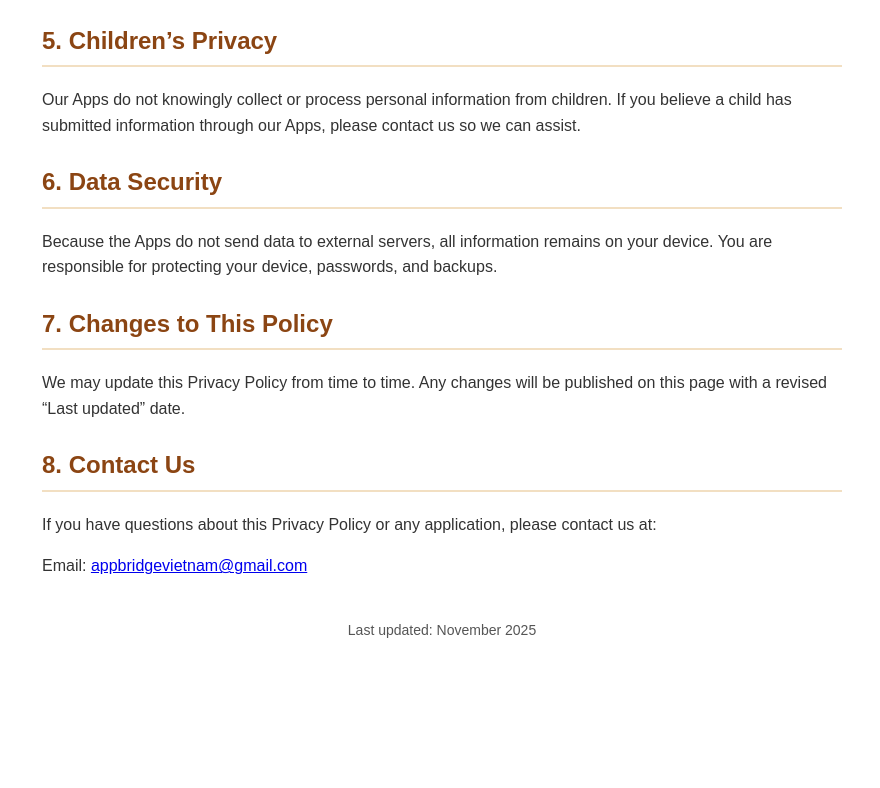
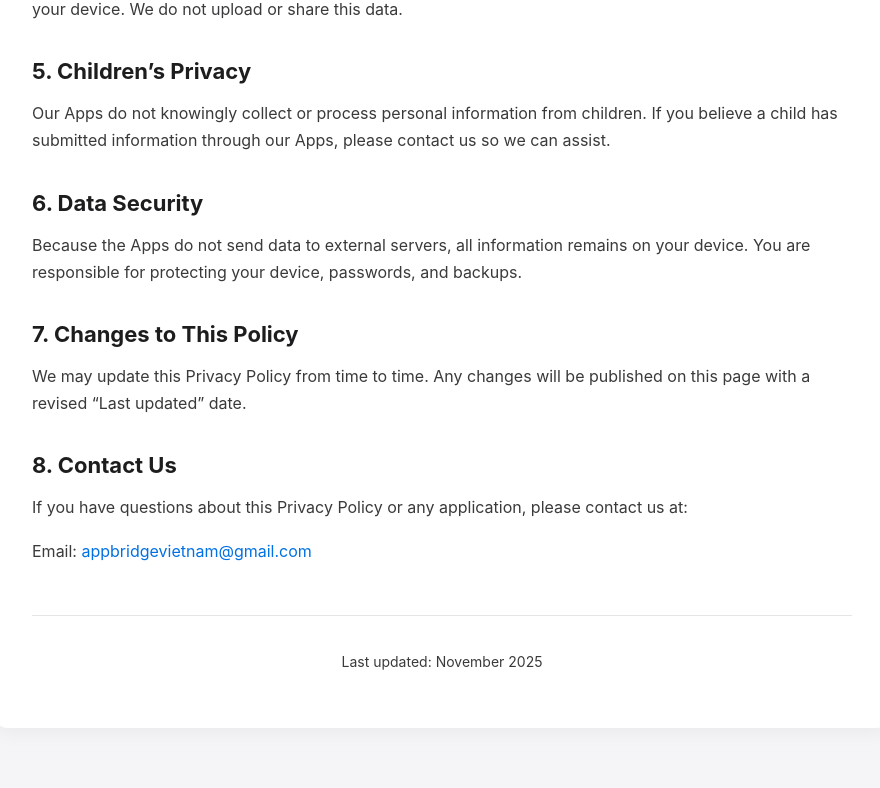
Before and after one commit to appbridgevietnam/appbridgevietnam.github.io, a plain HTML site: page policy/admob-pocily.html in a window 1280 px wide. Shown: the part 1485-2273 px from the top of the page, without its empty margins (198-1078 px from the left). Before the commit the page ends 2160 px from the top, so only its background shows below. Drawn offline with Linux system fonts and the light colour scheme.

Commit message:
Update code

```diff
--- a/admob-pocily.html
+++ b/policy/admob-pocily.html
@@ -4,40 +4,89 @@
   <meta charset="UTF-8">
   <meta name="viewport" content="width=device-width, initial-scale=1.0">
   <title>Privacy Policy – App Bridge Vietnam</title>
+
   <style>
-    body {
-      font-family: Arial, sans-serif;
-      max-width: 800px;
-      margin: 0 auto;
-      padding: 20px;
-      background-color: #FFFFFF;
-      color: #333;
-      line-height: 1.6;
+
+    body{
+      margin:0;
+      background:#f5f5f7;
+      font-family:-apple-system,BlinkMacSystemFont,"Segoe UI",Roboto,Helvetica,Arial,sans-serif;
+      color:#1d1d1f;
     }
-    h1, h2 {
-      color: #8B4513;
+
+    .container{
+      max-width:820px;
+      margin:60px auto;
+      padding:40px;
+      background:#fff;
+      border-radius:16px;
+      box-shadow:0 4px 20px rgba(0,0,0,0.05);
     }
-    h1 {
-      text-align: center;
-      margin-bottom: 30px;
+
+    h1{
+      font-size:36px;
+      font-weight:700;
+      text-align:center;
+      margin-bottom:30px;
     }
-    h2 {
-      margin-top: 25px;
-      border-bottom: 2px solid #F2DFC2;
-      padding-bottom: 5px;
+
+    h2{
+      font-size:22px;
+      margin-top:35px;
+      margin-bottom:10px;
     }
-    ul {
-      margin: 10px 0 10px 20px;
+
+    p{
+      color:#3a3a3c;
+      line-height:1.7;
     }
-    footer {
-      margin-top: 40px;
-      text-align: center;
-      font-size: 14px;
-      color: #555;
+
+    ul{
+      margin:10px 0 10px 20px;
+      color:#3a3a3c;
     }
+
+    li{
+      margin:6px 0;
+    }
+
+    a{
+      color:#0071e3;
+      text-decoration:none;
+    }
+
+    a:hover{
+      text-decoration:underline;
+    }
+
+    footer{
+      margin-top:50px;
+      padding-top:20px;
+      border-top:1px solid #e5e5e7;
+      text-align:center;
+      font-size:14px;
+      color:#6e6e73;
+    }
+
+    @media (max-width:768px){
+
+    .container{
+      margin:20px;
+      padding:30px;
+    }
+
+    h1{
+      font-size:28px;
+    }
+
+    }
+
   </style>
+
 </head>
 <body>
+
+<div class="container">
 
   <h1>Privacy Policy – Apps by App Bridge Vietnam</h1>
 
@@ -61,6 +110,7 @@
   <p>Some of our Apps use Google AdMob to display advertisements. AdMob may collect and process device-related data to provide personalized or non-personalized ads. This data is handled by Google according to their Privacy Policy.</p>
 
   <p>Depending on your region (e.g., EU/EEA/UK), the App may display a consent form provided by Google’s User Messaging Platform (UMP). You can choose:</p>
+
   <ul>
     <li>Personalized ads</li>
     <li>Non-personalized ads</li>
@@ -70,8 +120,7 @@
   <p>Your choice is stored only for advertising purposes by AdMob and handled according to Google policies. Our Apps do not access or process this data.</p>
 
   <p>Google AdMob privacy policy:
-    <a href="https://policies.google.com/privacy">https://policies.google.com/privacy</a>
-  </p>
+    <a href="https://policies.google.com/privacy">https://policies.google.com/privacy</a></p>
 
   <h2>3. Third-Party Data Sharing</h2>
   <ul>
@@ -82,6 +131,7 @@
 
   <h2>4. Permissions</h2>
   <p>Our Apps do not request sensitive permissions such as:</p>
+
   <ul>
     <li>Camera</li>
     <li>Contacts</li>
@@ -102,11 +152,14 @@
 
   <h2>8. Contact Us</h2>
   <p>If you have questions about this Privacy Policy or any application, please contact us at:</p>
+
   <p>Email: <a href="mailto:appbridgevietnam@gmail.com">appbridgevietnam@gmail.com</a></p>
 
   <footer>
     <p>Last updated: November 2025</p>
   </footer>
 
+</div>
+
 </body>
 </html>
```
